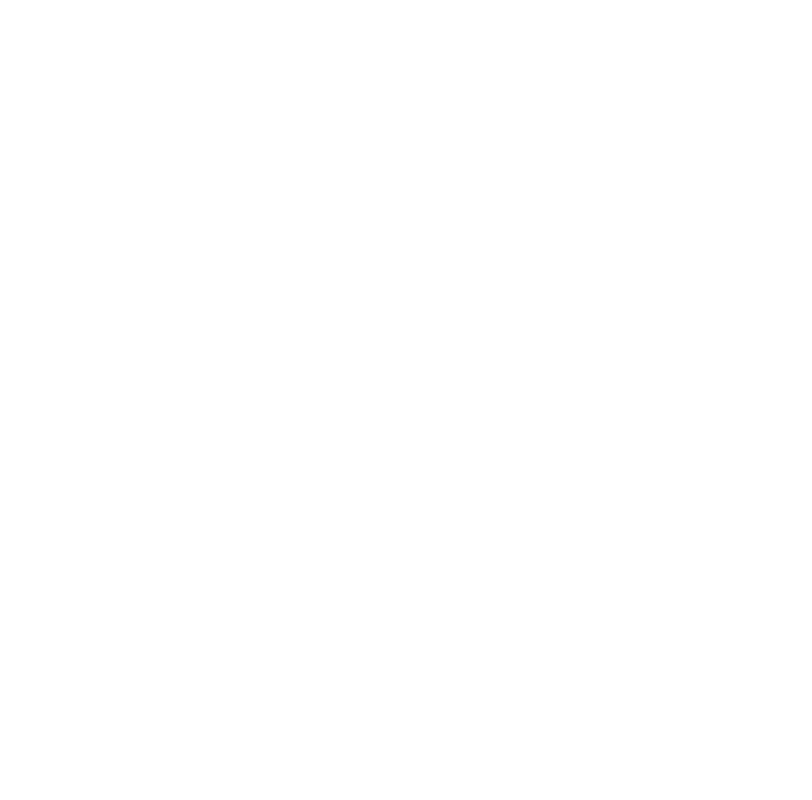
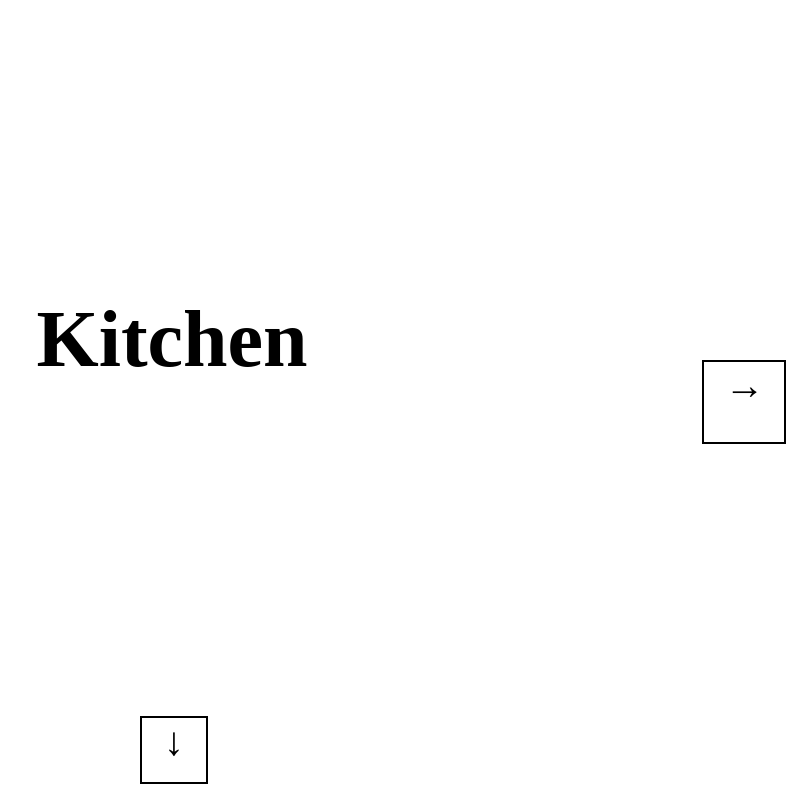
Before and after one commit to ArcImperium/spooky, a React (Vite) app: page / in a window 1280 px wide. Both pictures are taken after a click on the element "Kitchen". Shown: the whole page, without its empty margins (468-1280 px from the left). Built offline with nearby package versions, Linux system fonts and the light colour scheme.

Commit message:
Set up room navigation. Can now click through between rooms.

```diff
--- a/src/App.css
+++ b/src/App.css
@@ -0,0 +1,41 @@
+.room-name {
+    position: fixed;
+    font-size: 80px;
+    text-align: center;
+    height: 40%;
+    width: 60%;
+    top: 30%;
+    left: 20%;
+}
+
+.delta-room {
+    position: fixed;
+    border: 2px solid black;
+    aspect-ratio: 1/1;
+    text-align: center;
+    font-size: 40px;
+}
+
+.delta-room.up {
+    width: 5%;
+    top: 2%;
+    left: 47.5%;
+}
+
+.delta-room.down {
+    width: 5%;
+    bottom: 2%;
+    left: 47.5%;
+}
+
+.delta-room.left {
+    height: 10%;
+    left: 2%;
+    top: 45%;
+}
+
+.delta-room.right {
+    height: 10%;
+    right: 2%;
+    top: 45%;
+}
--- a/src/Attic.jsx
+++ b/src/Attic.jsx
@@ -7,6 +7,8 @@
 
     return(
         <>
+        <h1 className="room-name">Attic</h1>
+        <div className="delta-room up" onClick={() => {setPage(6)}}>↑</div>
         </>
     )
 }
--- a/src/Basement.jsx
+++ b/src/Basement.jsx
@@ -7,6 +7,8 @@
 
     return(
         <>
+        <h1 className="room-name">Basement</h1>
+        <div className="delta-room up" onClick={() => {setPage(7)}}>↑</div>
         </>
     )
 }
--- a/src/Bedroom.jsx
+++ b/src/Bedroom.jsx
@@ -7,6 +7,9 @@
 
     return(
         <>
+        <h1 className="room-name">Bedroom</h1>
+        <div className="delta-room down" onClick={() => {setPage(6)}}>↓</div>
+        <div className="delta-room left" onClick={() => {setPage(3)}}>←</div>
         </>
     )
 }
--- a/src/Courtyard.jsx
+++ b/src/Courtyard.jsx
@@ -7,6 +7,8 @@
 
     return(
         <>
+        <h1 className="room-name">Courtyard</h1>
+        <div className="delta-room up" onClick={() => {setPage(2)}}>↑</div>
         </>
     )
 }
--- a/src/Dining.jsx
+++ b/src/Dining.jsx
@@ -7,6 +7,10 @@
 
     return(
         <>
+        <h1 className="room-name">Dining Room</h1>
+        <div className="delta-room up" onClick={()  => {setPage(8)}}>↑</div>
+        <div className="delta-room down" onClick={() => {setPage(4)}}>↓</div>
+        <div className="delta-room right" onClick={() => {setPage(2)}}>→</div>
         </>
     )
 }
--- a/src/Foyer.jsx
+++ b/src/Foyer.jsx
@@ -7,6 +7,11 @@
 
     return(
         <>
+        <h1 className="room-name">Foyer</h1>
+        <div className="delta-room up" onClick={() => {setPage(3)}}>↑</div>
+        <div className="delta-room down" onClick={() => {setPage(1)}}>↓</div>
+        <div className="delta-room left" onClick={() => {setPage(7)}}>←</div>
+        <div className="delta-room right" onClick={() => {setPage(6)}}>→</div>
         </>
     )
 }
--- a/src/Kitchen.jsx
+++ b/src/Kitchen.jsx
@@ -7,6 +7,9 @@
 
     return(
         <>
+        <h1 className="room-name">Kitchen</h1>
+        <div className="delta-room down" onClick={() => {setPage(7)}}>↓</div>
+        <div className="delta-room right" onClick={() => {setPage(3)}}>→</div>
         </>
     )
 }
--- a/src/Parlor.jsx
+++ b/src/Parlor.jsx
@@ -7,6 +7,10 @@
 
     return(
         <>
+        <h1 className="room-name">Parlor</h1>
+        <div className="delta-room up" onClick={() => {setPage(9)}}>↑</div>
+        <div className="delta-room down" onClick={() => {setPage(5)}}>↓</div>
+        <div className="delta-room left" onClick={() => {setPage(2)}}>←</div>
         </>
     )
 }
--- a/src/Patio.jsx
+++ b/src/Patio.jsx
@@ -7,6 +7,10 @@
 
     return(
         <>
+        <h1 className="room-name">Patio</h1>
+        <div className="delta-room down" onClick={() => {setPage(2)}}>↓</div>
+        <div className="delta-room right" onClick={() => {setPage(9)}}>→</div>
+        <div className="delta-room left" onClick={() => {setPage(8)}}>←</div>
         </>
     )
 }
```
